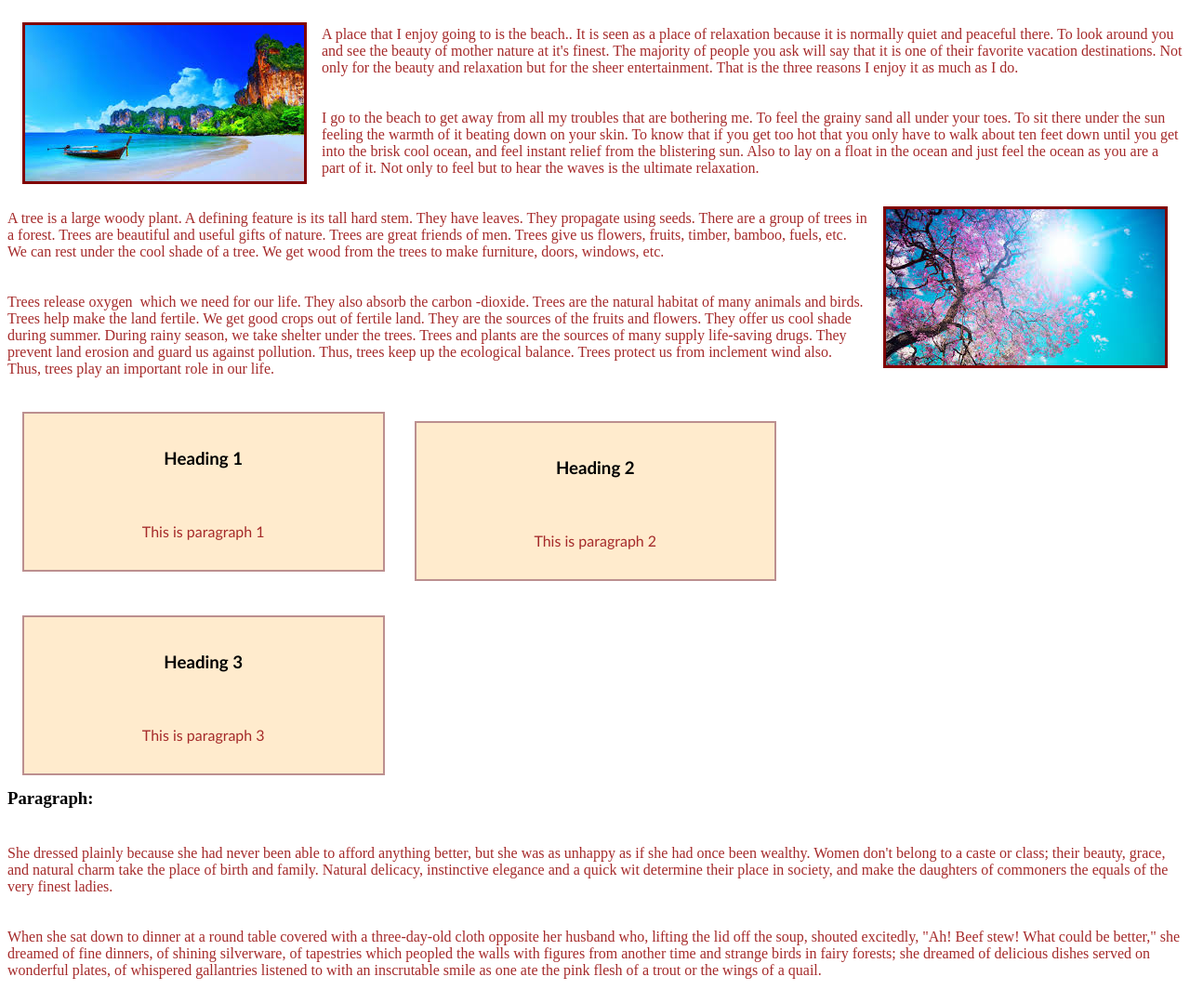
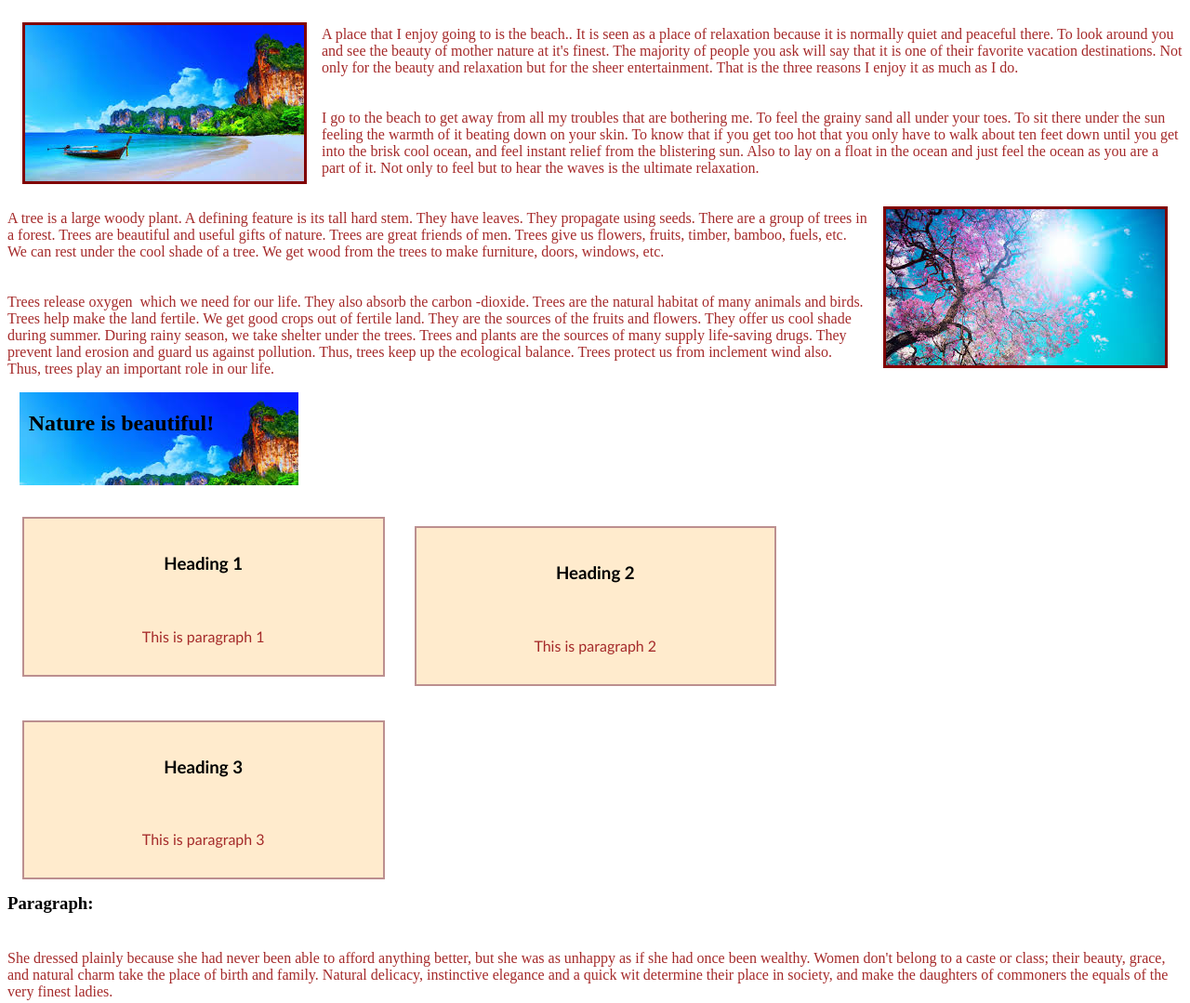
Before and after one commit to javerianadeem/css-positioning, a plain HTML site: page floating.html in a window 1280 px wide. Shown: the top 1079 px of the page at 93% size. Drawn offline with Linux system fonts and the light colour scheme; a script that the page names is missing.

Commit message:
Adding the banner

```diff
--- a/floating.css
+++ b/floating.css
@@ -47,3 +47,16 @@ section, aside {
 .xyz:nth-child(3) {
     top: 20px;
 }
+#banner {
+    position: relative;
+    max-height: 100px;
+    margin: 1%;
+    overflow: hidden;
+}
+#banner h2 {
+    position: absolute;
+    text-align: left;
+    top: 0px;
+    left: 10px;
+    color: black;
+}
--- a/floating.html
+++ b/floating.html
@@ -32,6 +32,10 @@
             prevent land erosion and guard us against pollution. Thus, trees keep up the
             ecological balance. Trees protect us from inclement wind also. Thus, trees play an important role in our life.
     </p>
+    <div id="banner">
+        <img src="beach.jpg">
+        <h2>Nature is beautiful!</h2>
+    </div>
     <div class="maindiv">
         <div class="xyz">
             <h3>Heading 1</h3>
```
